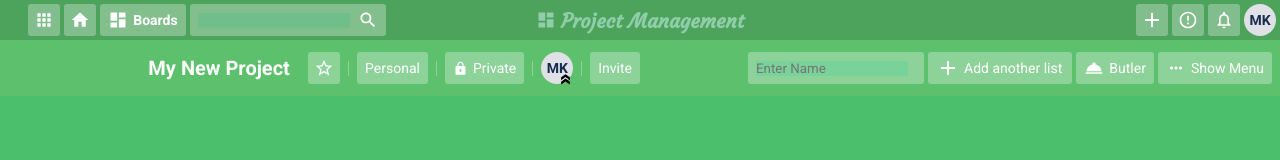
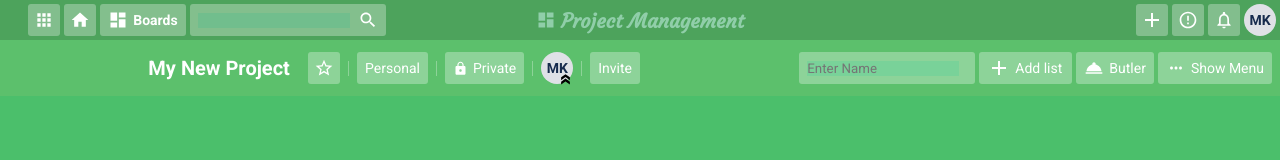
Before and after one commit to mukeshk371/project-management, a plain HTML site: page index.html in a window 1280 px wide. Drawn offline with Linux system fonts and the light colour scheme.

```diff
--- a/index.html
+++ b/index.html
@@ -132,7 +132,7 @@
                 <svg class="mr-04" xmlns="http://www.w3.org/2000/svg" height="24" viewBox="0 0 24 24" width="24">
                     <path d="M19 13h-6v6h-2v-6H5v-2h6V5h2v6h6v2z" fill="#fff" />
                     <path d="M0 0h24v24H0z" fill="none" /></svg>
-                <span>Add another list</span>
+                <span>Add list</span>
             </button>
             <button class="btn-icon btn-icon2 flex-start-center mr-04">
                 <svg class="mr-08" xmlns="http://www.w3.org/2000/svg" height="20px" viewBox="0 0 24 24" width="20px">
```
